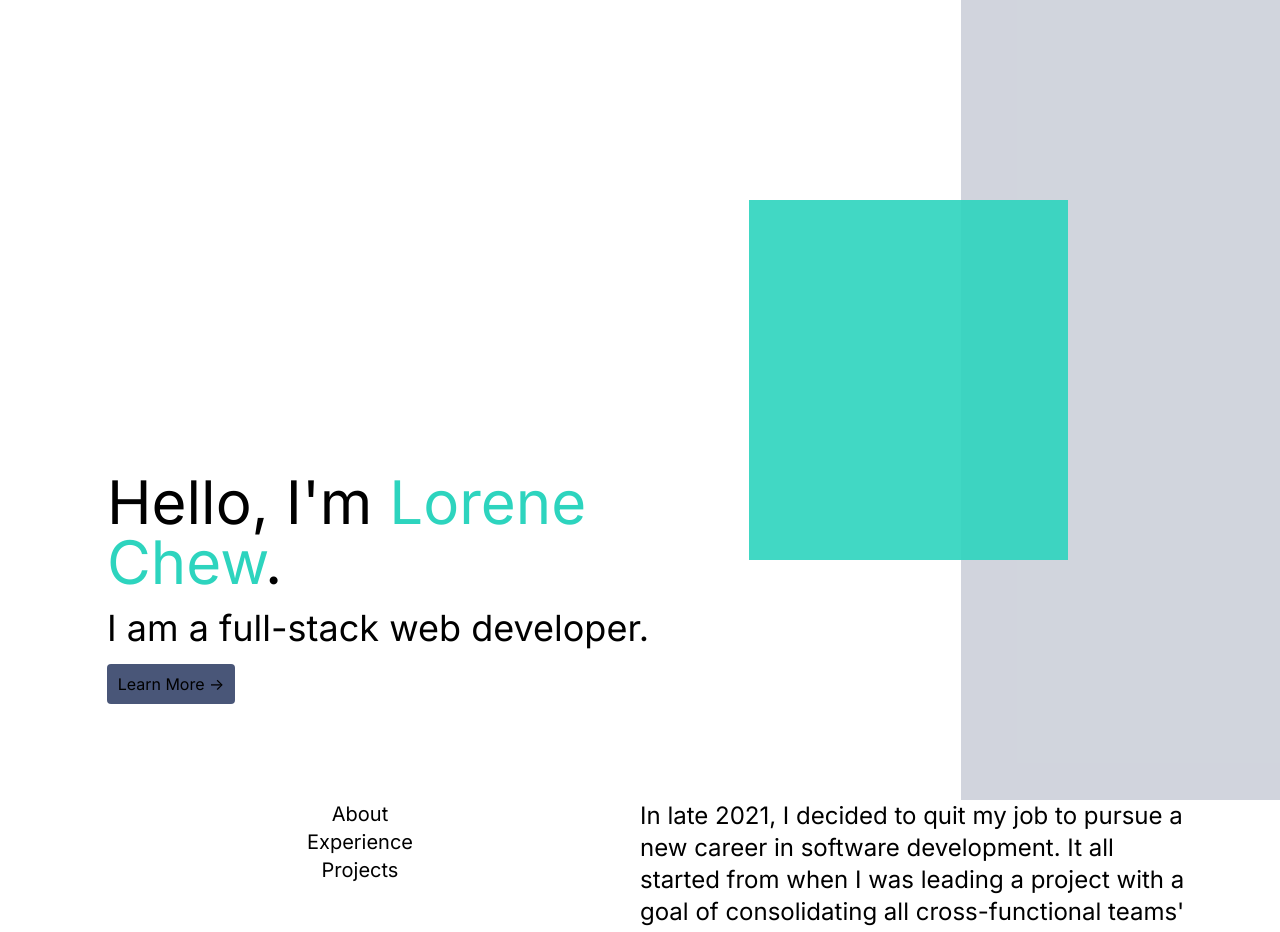
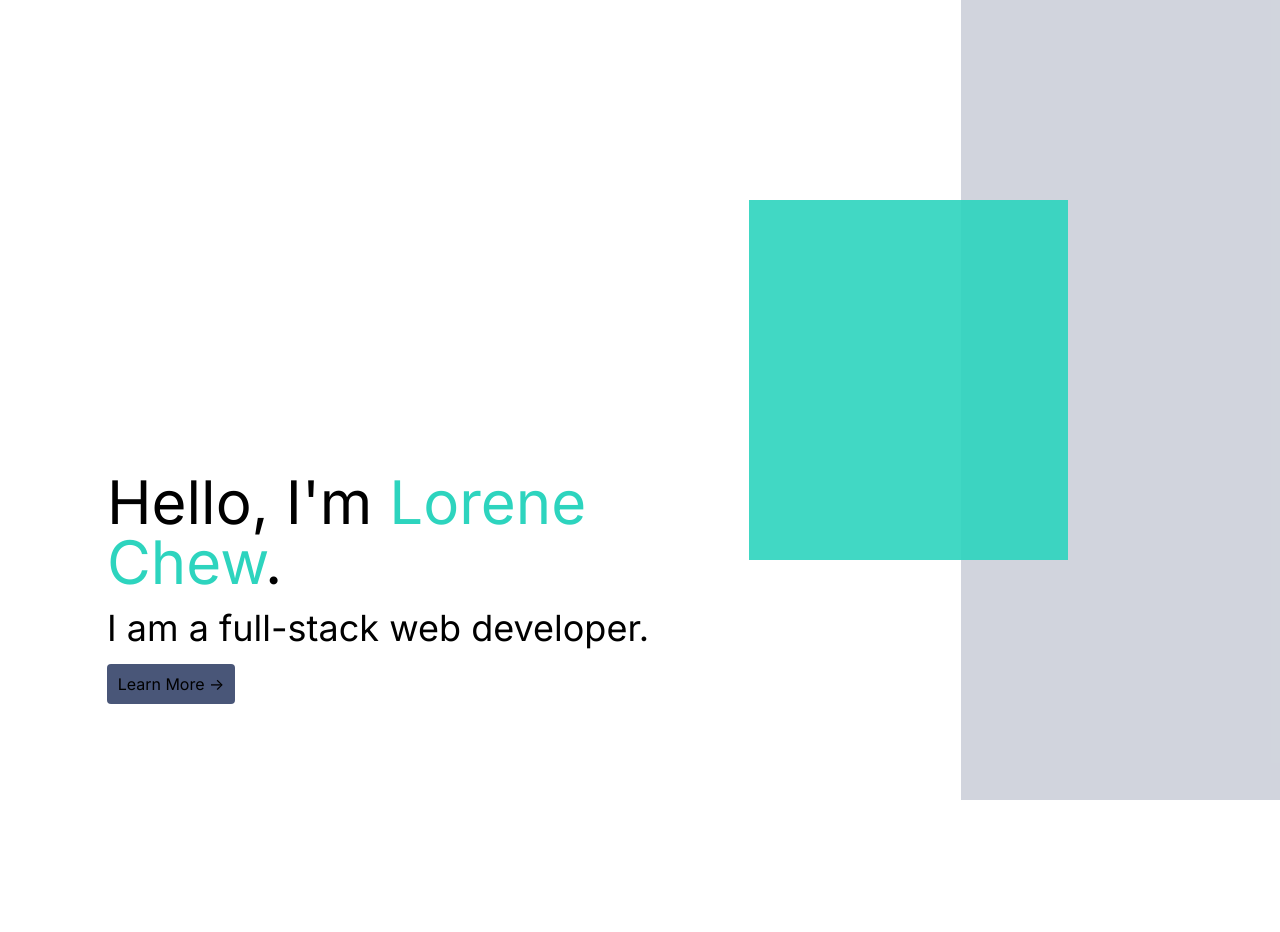
Before and after one commit to L-Chew/Personal-Portfolio, a React app: page / in a window 1280 px wide. Shown: the top 932 px of the page. Built offline with nearby package versions, Linux system fonts and the light colour scheme; the HTML template or start-up script is replaced by a standard one.

Commit message:
App: modified to work with React Router

```diff
--- a/client/src/Components/App.jsx
+++ b/client/src/Components/App.jsx
@@ -1,13 +1,14 @@
 import React from 'react';
+import { Route, Routes } from 'react-router-dom';
 import Hero from './Hero.jsx';
 import Content from './Content.jsx';
 
 const App = () => {
   return (
-    <>
-      <Hero />
-      <Content />
-    </>
+    <Routes>
+      <Route exact path="/" element={<Hero />} />
+      <Route path="/learn-more" element={<Content />} />
+    </Routes>
   )
 }
 
```
